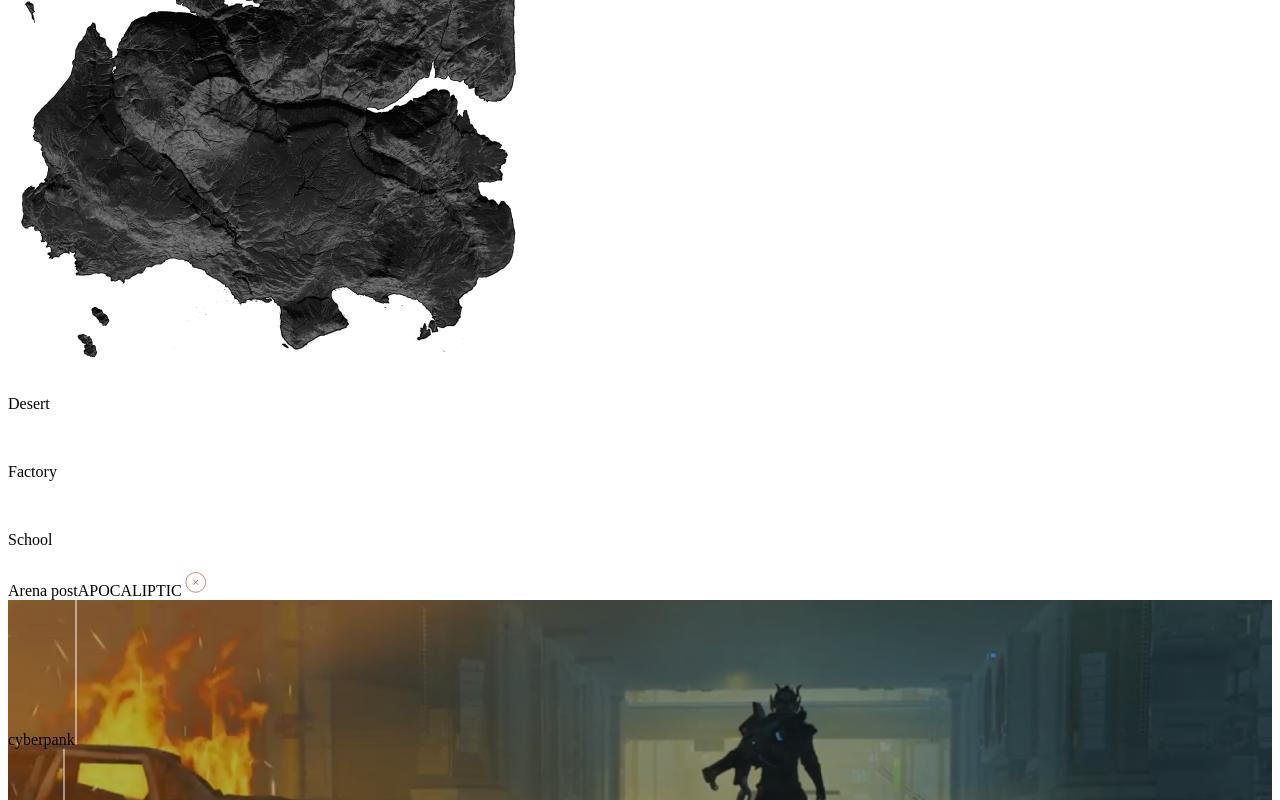
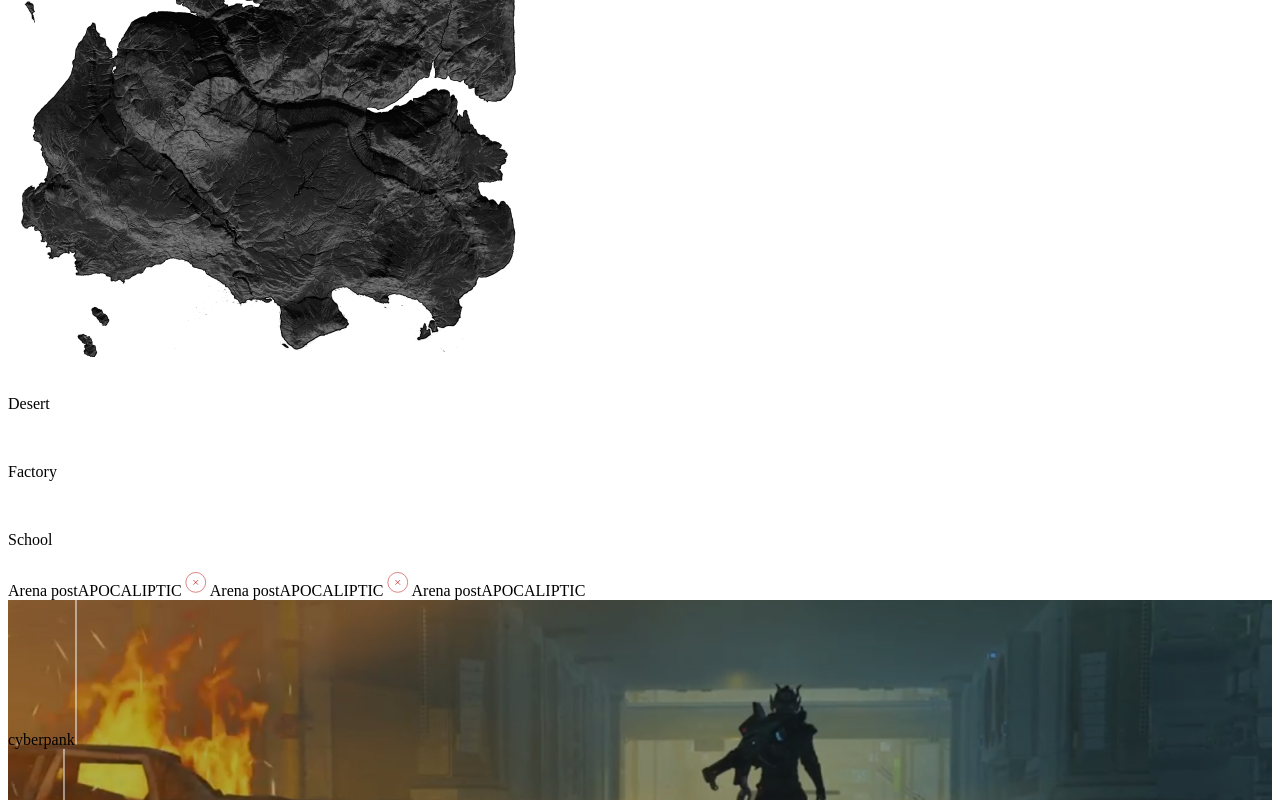
Before and after one commit to Atlantis3221/forge-of-champions, a Next.js app: page / in a window 1280 px wide. Shown: the part 1100-1900 px from the top of the page. Built offline with nearby package versions, Linux system fonts and the light colour scheme.

Commit message:
fix: running line

```diff
--- a/components/UI/map.tsx
+++ b/components/UI/map.tsx
@@ -8,7 +8,7 @@ export interface IMap {
 
 const Map = ({ desertOnClick, factoryOnClick, schoolOnClick }: IMap) => {
     return (
-        <div className="relative text-sm w-max ml-auto mr-auto">
+        <div className="relative z-40 text-sm w-max ml-auto mr-auto">
             <img src="/img/map.png" className="" alt="" />
             <div
                 onClick={desertOnClick}
--- a/components/UI/runningLine.tsx
+++ b/components/UI/runningLine.tsx
@@ -3,10 +3,13 @@ import React from 'react'
 const RunningLine = () => {
 
     return (
-        <div className='overflow-hidden whitespace-nowrap w-full'>
+        <div className='absolute top-60 whitespace-nowrap w-full'>
             <span className='runningLine'>
-                <span className='text-red text-40px leading-42px lg:text-[120px] lg:leading-[126px]'>Arena postAPOCALIPTIC</span>
-                <img src='/img/lineElement.svg' alt='' />
+                <span className='text-red text-40px leading-42px lg:text-[120px] lg:leading-[126px] uppercase'>Arena postAPOCALIPTIC</span>
+                <img src='/img/lineElement.svg' alt='' className='w-[80px] h-[90px]' />
+                <span className='text-red text-40px leading-42px lg:text-[120px] lg:leading-[126px] uppercase'>Arena postAPOCALIPTIC</span>
+                <img src='/img/lineElement.svg' alt='' className='w-[80px] h-[90px]' />
+                <span className='text-red text-40px leading-42px lg:text-[120px] lg:leading-[126px] uppercase'>Arena postAPOCALIPTIC</span>
             </span>
         </div>
     )
--- a/components/chooseYourArena.tsx
+++ b/components/chooseYourArena.tsx
@@ -11,7 +11,8 @@ const ChooseYourArena = () => {
     const desertModal = useModal()
 
     return (
-        <GridContainer className="mb-32 overflow-hidden">
+        <div className="relative">
+            <GridContainer className="mb-32 relative">
                 <VideoModal videoModal={schoolModal} />
                 <VideoModal videoModal={factoryModal} />
                 <VideoModal videoModal={desertModal} />
@@ -24,8 +25,9 @@ const ChooseYourArena = () => {
                             factoryOnClick={() => { factoryModal.open() }} />
                     </div>
                 </div>
+            </GridContainer>
             <RunningLine />
-        </GridContainer>
+        </div>
     )
 }
 
--- a/styles/globals.css
+++ b/styles/globals.css
@@ -6,14 +6,14 @@
   font-family: "Helvetica Neue Cyr";
   font-weight: normal;
   font-style: normal;
-  src: url('/fonts/HelveticaNeueCyr-Medium.ttf');
+  src: url("/fonts/HelveticaNeueCyr-Medium.ttf");
 }
 
 @font-face {
   font-family: "Helvetica Neue Cyr";
   font-weight: 400;
   font-style: normal;
-  src: url('/fonts/HelveticaNeueCyr-Roman.ttf');
+  src: url("/fonts/HelveticaNeueCyr-Roman.ttf");
 }
 
 html,
@@ -60,6 +60,6 @@ a {
   }
 
   100% {
-    transform: translate(-100%, 0)
+    transform: translate(-100%, 0);
   }
 }
```
Lines whose indentation alone changed are shown as unchanged.
